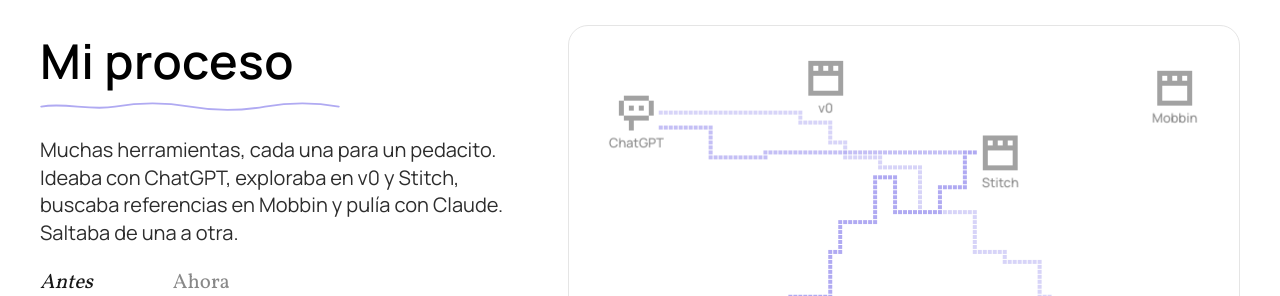
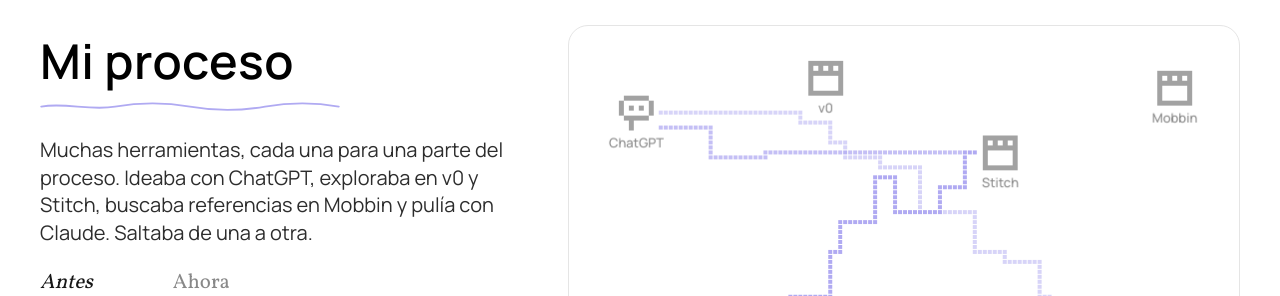
Before and after one commit to moira05/portfolioweb, a Next.js app: page / in a window 1280 px wide. Shown: the part 1920-2216 px from the top of the page. Built offline with nearby package versions, Linux system fonts and the light colour scheme.

Commit message:
cambio de texto en mi proceso, feb

```diff
--- a/src/components/MiProceso.tsx
+++ b/src/components/MiProceso.tsx
@@ -524,7 +524,7 @@
               className="font-manrope text-[1rem] font-normal leading-snug text-[#2d2d2d] md:text-[1.25rem]"
             >
               {uiStage === 0
-                ? "Muchas herramientas, cada una para un pedacito. Ideaba con ChatGPT, exploraba en v0 y Stitch, buscaba referencias en Mobbin y pulía con Claude. Saltaba de una a otra."
+                ? "Muchas herramientas, cada una para una parte del proceso. Ideaba con ChatGPT, exploraba en v0 y Stitch, buscaba referencias en Mobbin y pulía con Claude. Saltaba de una a otra."
                 : "Un recorrido directo. Ideo y maqueto en Claude, con Claude Code lo llevo a código y lo publico. ChatGPT queda para revisar contenido."}
             </p>
 
```
